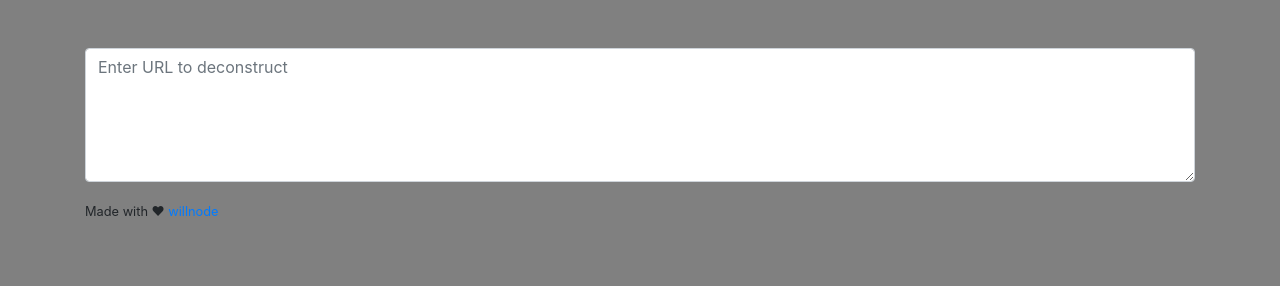
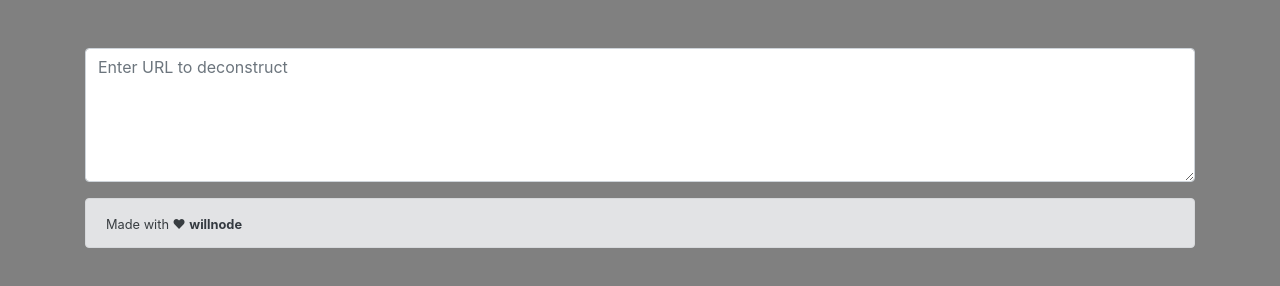
Before and after one commit to willnode/url-deconstruct, a plain HTML site: page index.html in a window 1280 px wide. Drawn offline with nearby package versions, Linux system fonts and the light colour scheme.

Commit message:
Update index.html

```diff
--- a/index.html
+++ b/index.html
@@ -11,7 +11,9 @@
 <div class="container my-5">
  <textarea type="text" class="form-control mb-3" id="urlinput" placeholder="Enter URL to deconstruct" rows="5"></textarea>
  <div id="output"></div>
- <p><blockquote><small>Made with ❤ <a href="https://github.com/willnode/url-deconstruct">willnode</a> </small></blockquote></p>
+ <blockquote class="alert alert-secondary"><small>
+  Made with ❤ <a class="text-dark font-weight-bold" href="https://github.com/willnode/url-deconstruct">willnode</a>
+  </small></blockquote>
 </div>
   <script  src="./script.js"></script>
 
```
